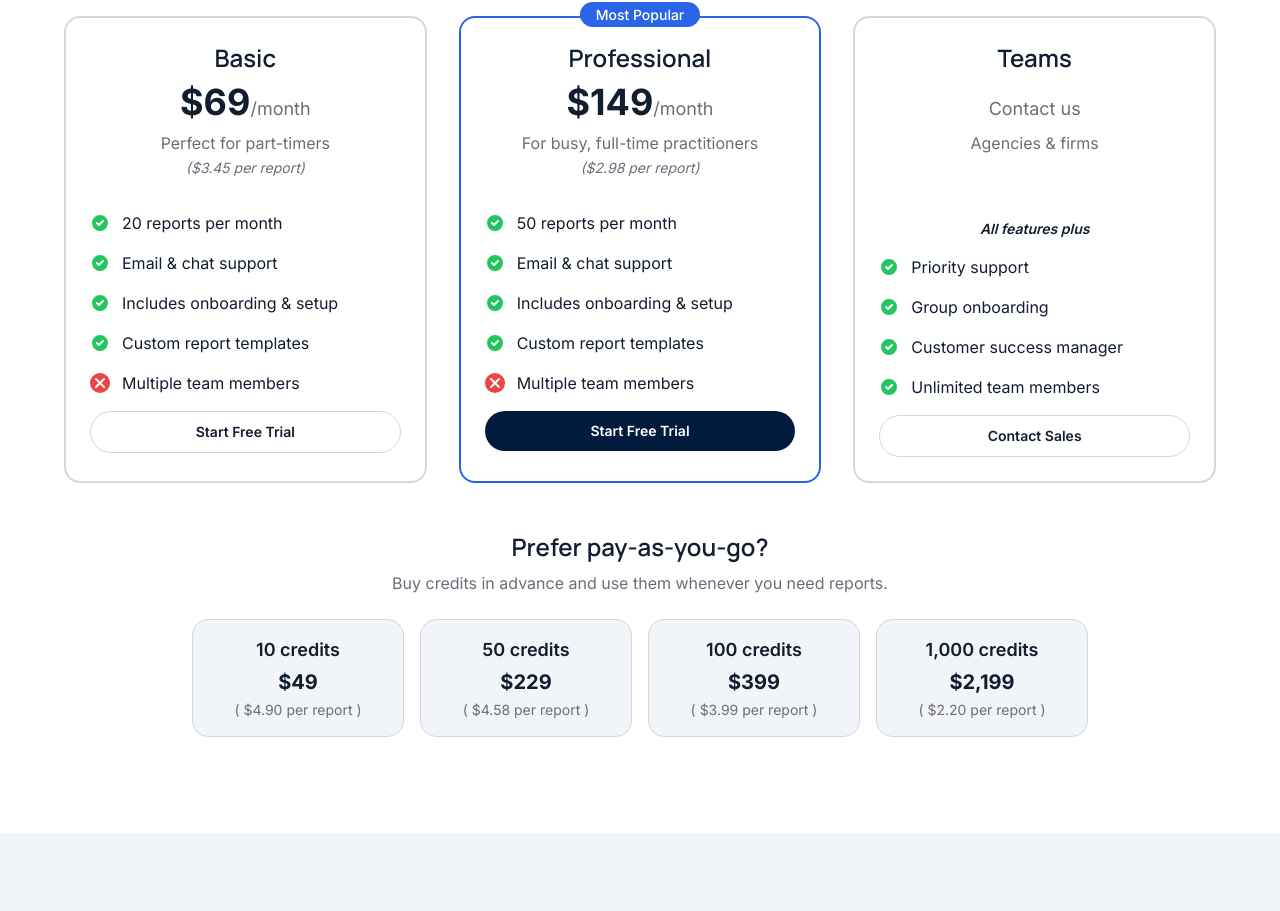
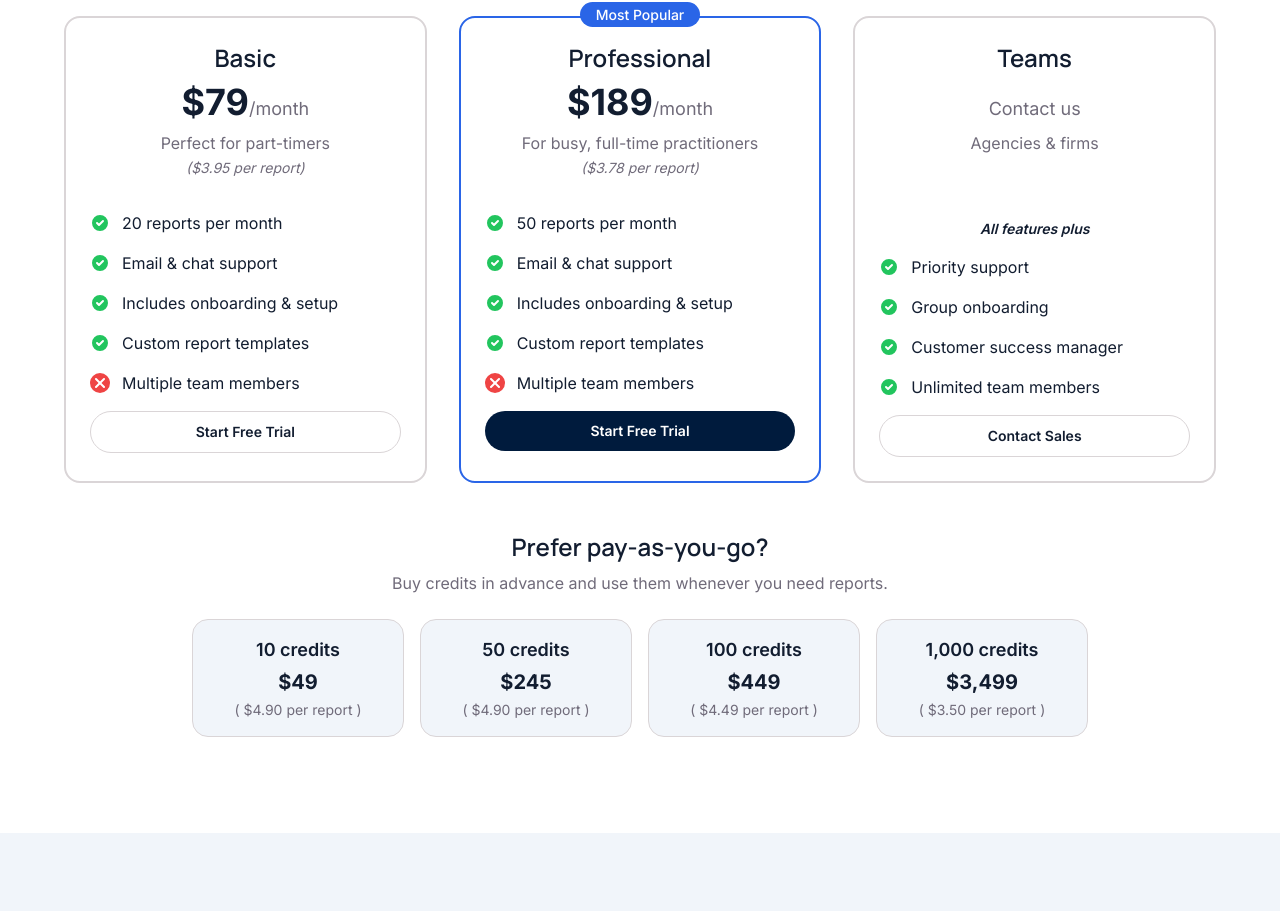
Before and after one commit to PolygraphReports/report-wiz-marketing, a Next.js app: page / in a window 1280 px wide. Shown: the part 4446-5357 px from the top of the page. Built offline with nearby package versions, Linux system fonts and the light colour scheme.

Commit message:
pricing updates

```diff
--- a/components/PricingSection.tsx
+++ b/components/PricingSection.tsx
@@ -8,39 +8,39 @@ const CONTACT_SALES_URL = 'https://forms.gle/3fhDKpuQaiHJQh7p8'
 const pricing = {
   basic: {
     monthly: {
-      price: '$69',
+      price: '$79',
       period: '/month',
       reports: '20 reports per month',
-      perReport: ' ($3.45 per report)',
+      perReport: ' ($3.95 per report)',
     },
     annual: {
-      price: '$699',
+      price: '$899',
       period: '/year',
       reports: '240 reports per year',
-      perReport: ' ($2.91 per report)',
+      perReport: ' ($3.75 per report)',
     },
   },
   pro: {
     monthly: {
-      price: '$149',
+      price: '$189',
       period: '/month',
       reports: '50 reports per month',
-      perReport: ' ($2.98 per report)',
+      perReport: ' ($3.78 per report)',
     },
     annual: {
-      price: '$1,399',
+      price: '$2,199',
       period: '/year',
       reports: '600 reports per year',
-      perReport: ' ($2.33 per report)',
+      perReport: ' ($3.67 per report)',
     },
   },
 }
 
 const creditPacks = [
   { credits: '10 credits', price: '$49', perReport: '$4.90 per report' },
-  { credits: '50 credits', price: '$229', perReport: '$4.58 per report' },
-  { credits: '100 credits', price: '$399', perReport: '$3.99 per report' },
-  { credits: '1,000 credits', price: '$2,199', perReport: '$2.20 per report' },
+  { credits: '50 credits', price: '$245', perReport: '$4.90 per report' },
+  { credits: '100 credits', price: '$449', perReport: '$4.49 per report' },
+  { credits: '1,000 credits', price: '$3,499', perReport: '$3.50 per report' },
 ]
 
 function CheckIcon() {
```
